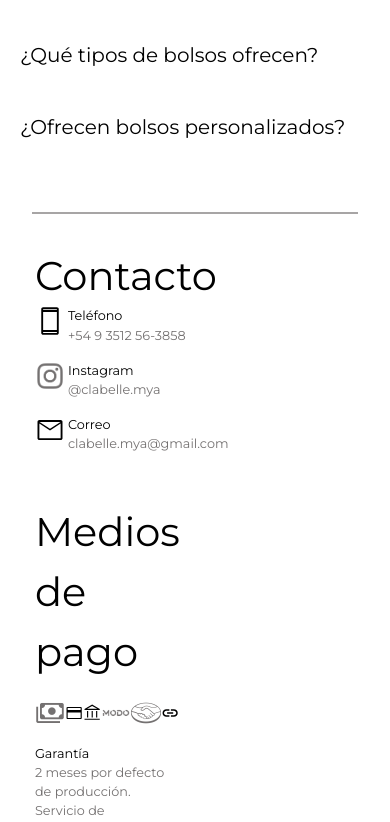
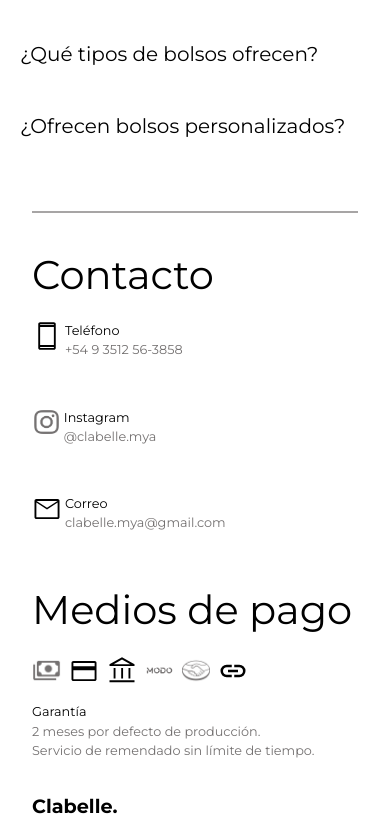
Before and after one commit to AgustinCamassa/Clabelle-E-commerce, a React (Vite) app: page /# in a window 390 px wide. Shown: the part 2866-3688 px from the top of the page. Built offline with nearby package versions, Linux system fonts and the light colour scheme.

Commit message:
fix footer

```diff
--- a/src/components/footer/footer.css
+++ b/src/components/footer/footer.css
@@ -10,8 +10,8 @@
 }
 
 .png {
-  width: 30px;
-  height: 30px;
+  width: 1.8rem;
+  height: 1.8rem;
 }
 
 .tr {
@@ -36,6 +36,7 @@
   display: flex;
   gap: 3rem;
   padding-bottom: 1rem;
+  margin-top: 0rem;
 }
 
 .formaContacto {
@@ -60,8 +61,6 @@
 
 .iconBoxPago {
   display: flex;
-  justify-content: space-between;
-  margin-right: 3rem;
 }
 
 .infoRedContacto {
@@ -88,74 +87,45 @@
   padding-top: 1rem;
 }
 
-@media (max-width: 1030px) {
-  .iconBoxPago {
-    margin-right: 0;
-  }
-
-  .sectionPago {
-    display: grid;
-    flex: 50%;
-    gap: 1rem;
-    max-width: auto;
-  }
-
-  .sectionContacto {
-    display: grid;
-    max-width: 50%;
-  }
-
-  .boxContacto {
-    display: flex;
-    gap: 1rem;
-    padding-bottom: 1rem;
-  }
+.articleMedio {
+  margin: 1.5rem 2.5rem;
 }
 
-@media (max-width: 725px) {
+@media (max-width: 984px) {
   .footerBox {
     margin-left: 0rem;
     margin-right: 0rem;
   }
 
-  .articleSuperior {
-    display: grid;
-    justify-content: center;
-    gap: 1;
-    margin: 0.6;
+  .boxContacto {
+    display: flex;
+    flex-direction: column;
   }
 
   .articleSuperior {
+    display: flex;
+    flex-direction: column;
     gap: 2rem;
   }
 
   .iconBoxPago {
     margin-right: 0;
   }
-}
 
-@media (max-width: 430px) {
-  .footerBox {
-    margin-left: 0rem;
-    margin-right: 0rem;
+  .articleMedio {
+    margin: 2rem;
+  }
+
+  .sectionPago {
+    display: flex;
+    flex: 100%;
+    flex-direction: column;
+    max-width: 100%;
   }
 
   .boxContacto {
-    display: grid;
-    gap: 1rem;
+    margin-top: 1rem;
   }
-
-  .articleSuperior {
-    gap: 2rem;
-  }
-
-  .iconBoxPago {
-    margin-right: 0;
-  }
-}
-
-.articleMedio {
-  margin: 1.5rem 2.5rem;
 }
 
 .marcaFooter {
--- a/src/components/footer/footer.jsx
+++ b/src/components/footer/footer.jsx
@@ -60,7 +60,7 @@ const footer = () => {
           <p className="textTitulo">Medios de pago</p>
 
           <div className="boxPago">
-            <div className="iconBoxPago">
+            <div className="iconBoxPago space-x-2 lg:space-x-8 xl:space-x-16">
               <img className="png" src={efectivooscuro} alt="" />
 
               <svg
--- a/src/index.css
+++ b/src/index.css
@@ -13,3 +13,7 @@
 
 #btn-secondary {
 }
+
+:root {
+  --swiper-theme-color: theme("colors.white");
+}
```
